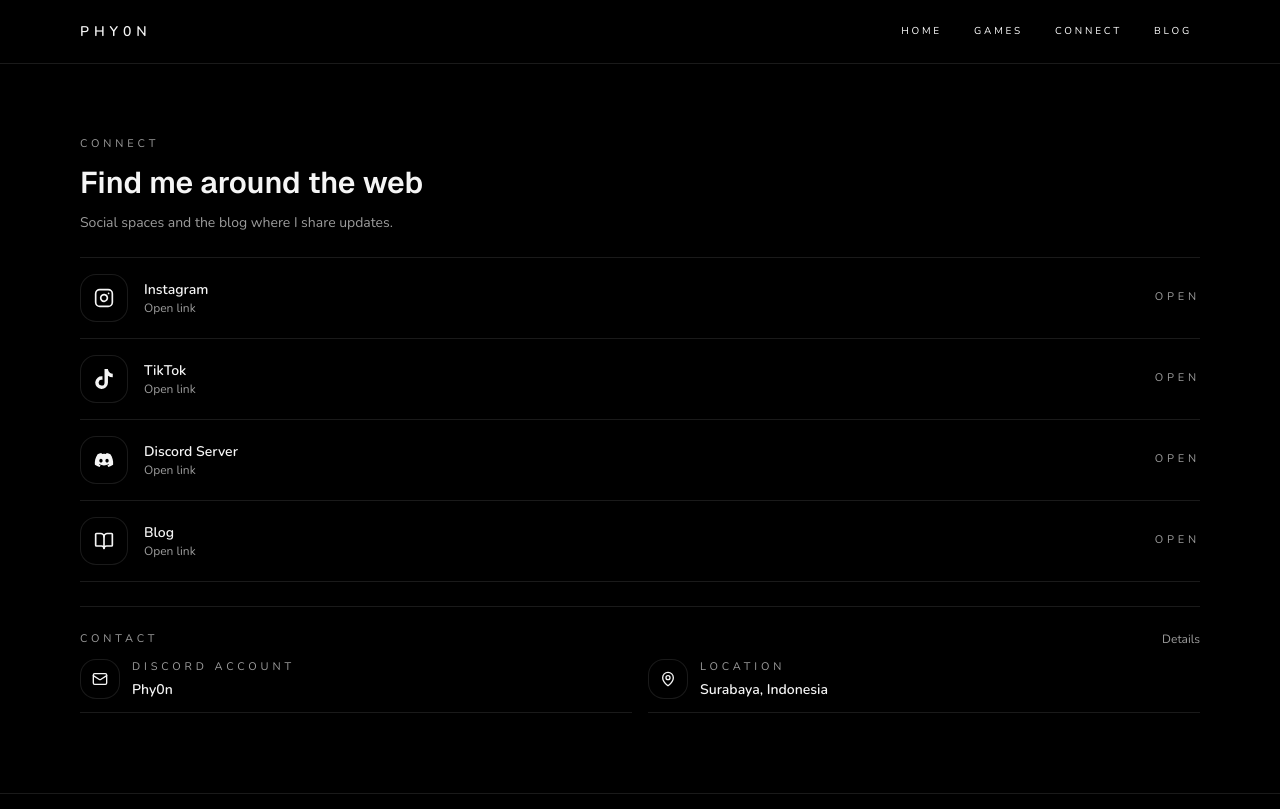
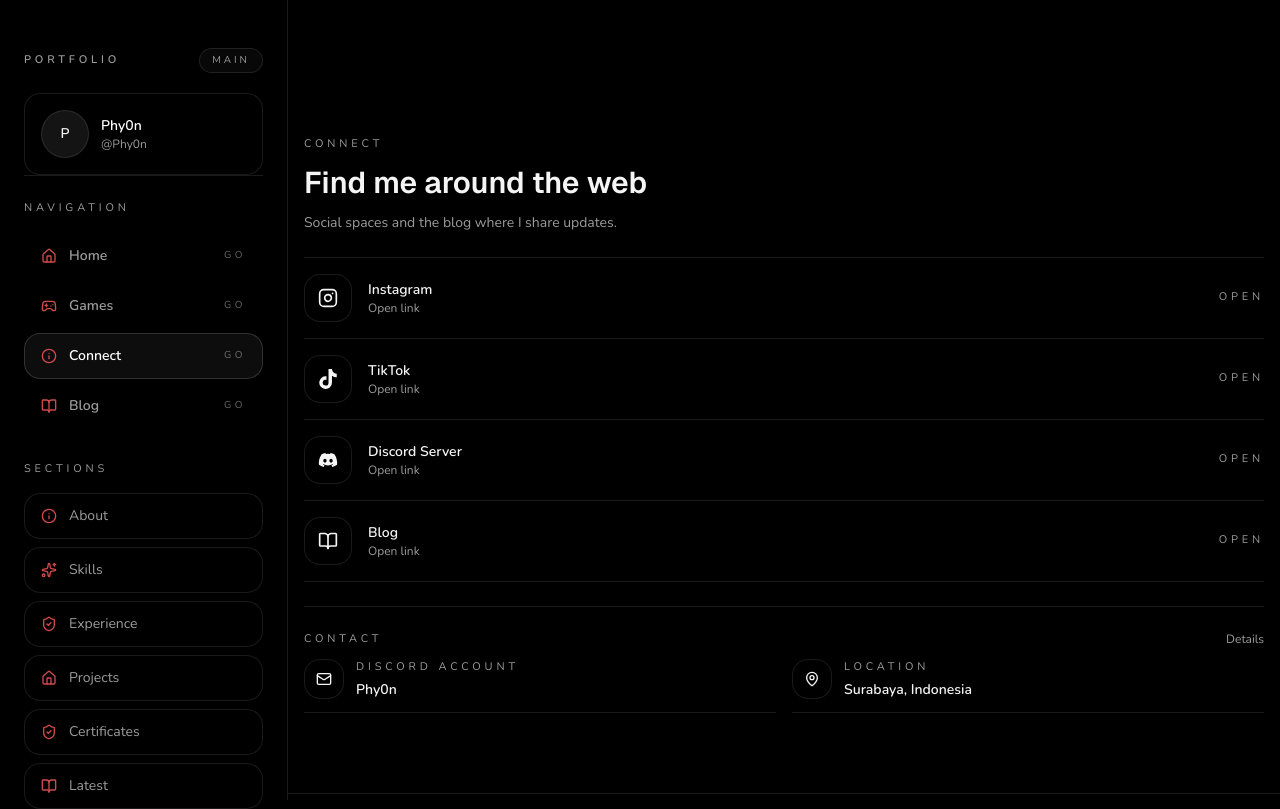
Before and after one commit to phy0n/website-portofolioV2, a Next.js app: page /connect in a window 1280 px wide. Shown: the top 809 px of the page. Built offline with nearby package versions, Linux system fonts and the light colour scheme.

Commit message:
Improve ui blog

```diff
--- /dev/null
+++ b/src/app/api/latest-blogs/route.ts
@@ -0,0 +1,99 @@
+import { NextResponse } from 'next/server';
+
+import blogsData from '@/data/blogs.json';
+import { createSupabaseServerClient, supabaseConfig } from '@/lib/supabase/server';
+
+export const revalidate = 30;
+
+type BlogPreview = {
+  id: string;
+  slug: string;
+  title: string;
+  excerpt: string;
+  date: string;
+  tags?: string[] | null;
+};
+
+const normalizePreview = (value: any): BlogPreview | null => {
+  const id = String(value?.id ?? '').trim();
+  const slug = String(value?.slug ?? '').trim();
+  const title = String(value?.title ?? '').trim();
+  const excerpt = String(value?.excerpt ?? '').trim();
+  const date = String(value?.date ?? '').trim();
+  const tags = Array.isArray(value?.tags) ? (value.tags as unknown[]).map((t) => String(t)) : null;
+
+  if (!id || !slug || !title || !excerpt || !date) return null;
+  return { id, slug, title, excerpt, date, tags };
+};
+
+const compareByDateDesc = (a: BlogPreview, b: BlogPreview) => {
+  const aTime = Date.parse(a.date);
+  const bTime = Date.parse(b.date);
+  if (!Number.isNaN(aTime) && !Number.isNaN(bTime)) return bTime - aTime;
+  return String(b.date).localeCompare(String(a.date));
+};
+
+export async function GET() {
+  try {
+    if (!supabaseConfig.url || !supabaseConfig.anonKey) {
+      const fallback = (blogsData as any[])
+        .filter((blog) => blog?.is_published !== false)
+        .map(normalizePreview)
+        .filter((blog): blog is BlogPreview => Boolean(blog))
+        .sort(compareByDateDesc)
+        .slice(0, 3);
+
+      return NextResponse.json(
+        { blogs: fallback },
+        { headers: { 'Cache-Control': 'public, max-age=30, stale-while-revalidate=120' } }
+      );
+    }
+
+    const supabase = await createSupabaseServerClient();
+    const { data, error } = await supabase
+      .from('blogs')
+      .select('id, slug, title, excerpt, date, tags, is_published')
+      .or('is_published.eq.true,is_published.is.null')
+      .order('date', { ascending: false })
+      .limit(3);
+
+    if (error || !data) {
+      const fallback = (blogsData as any[])
+        .filter((blog) => blog?.is_published !== false)
+        .map(normalizePreview)
+        .filter((blog): blog is BlogPreview => Boolean(blog))
+        .sort(compareByDateDesc)
+        .slice(0, 3);
+
+      return NextResponse.json(
+        { blogs: fallback },
+        { headers: { 'Cache-Control': 'public, max-age=30, stale-while-revalidate=120' } }
+      );
+    }
+
+    const blogs = data
+      .filter((blog) => (blog as any)?.is_published !== false)
+      .map(normalizePreview)
+      .filter((blog): blog is BlogPreview => Boolean(blog))
+      .sort(compareByDateDesc)
+      .slice(0, 3);
+
+    return NextResponse.json(
+      { blogs },
+      { headers: { 'Cache-Control': 'public, max-age=30, stale-while-revalidate=120' } }
+    );
+  } catch (error) {
+    console.error('Error fetching latest blogs:', error);
+    const fallback = (blogsData as any[])
+      .filter((blog) => blog?.is_published !== false)
+      .map(normalizePreview)
+      .filter((blog): blog is BlogPreview => Boolean(blog))
+      .sort(compareByDateDesc)
+      .slice(0, 3);
+
+    return NextResponse.json(
+      { blogs: fallback },
+      { headers: { 'Cache-Control': 'public, max-age=30, stale-while-revalidate=120' } }
+    );
+  }
+}
--- a/src/components/home/HomeClient.tsx
+++ b/src/components/home/HomeClient.tsx
@@ -45,13 +45,14 @@
   });
 };
 
-const latestBlogs = [...(blogsData as BlogPreview[])]
+const fallbackBlogs = [...(blogsData as BlogPreview[])]
   .sort((a, b) => b.date.localeCompare(a.date))
   .slice(0, 3);
 
 export default function HomeClient() {
   const [avatarUrl, setAvatarUrl] = useState<string | null>(null);
   const [discordStatus, setDiscordStatus] = useState<DiscordStatus | null>(null);
+  const [latestBlogs, setLatestBlogs] = useState<BlogPreview[]>(fallbackBlogs);
   const scopeRef = useRef<HTMLDivElement | null>(null);
 
   useEffect(() => {
@@ -86,15 +87,31 @@
       }
     };
 
+    const fetchLatestBlogs = async () => {
+      try {
+        const res = await fetch('/api/latest-blogs');
+        const data = await res.json();
+        const blogs = Array.isArray(data?.blogs) ? (data.blogs as BlogPreview[]) : null;
+        if (blogs && blogs.length) {
+          setLatestBlogs(blogs.slice(0, 3));
+        }
+      } catch (err) {
+        console.error('Failed to fetch latest blogs:', err);
+      }
+    };
+
     schedule(() => {
       fetchAvatar();
       fetchDiscordStatus();
+      fetchLatestBlogs();
     });
 
     const statusInterval = window.setInterval(fetchDiscordStatus, 30000);
+    const blogsInterval = window.setInterval(fetchLatestBlogs, 60000);
 
     return () => {
       clearInterval(statusInterval);
+      clearInterval(blogsInterval);
     };
   }, []);
 
@@ -230,9 +247,9 @@
               </div>
               <Link
                 href="/blog"
-                className="js-reveal text-[11px] uppercase tracking-[0.35em] text-[var(--home-muted)] transition hover:text-[var(--home-ink)]"
+                className="js-reveal inline-flex items-center rounded-full border border-white/10 bg-black/30 px-4 py-2 text-[11px] uppercase tracking-[0.35em] text-[var(--home-muted)] transition hover:border-white/20 hover:text-[var(--home-ink)]"
               >
-                View all
+                Lihat semua
               </Link>
             </div>
             <div className="divide-y divide-white/10 border-b border-white/10">
--- a/src/components/home/SiteShell.tsx
+++ b/src/components/home/SiteShell.tsx
@@ -2,14 +2,25 @@
 
 import React, { useEffect, useLayoutEffect, useRef, useState } from 'react';
 import Link from 'next/link';
-import { Menu, X } from 'lucide-react';
+import { usePathname } from 'next/navigation';
+import { BookOpen, Gamepad2, Home, Info, Menu, ShieldCheck, Sparkles, X } from 'lucide-react';
 import { gsap } from 'gsap';
+import Image from 'next/image';
 
 const NAV_LINKS = [
   { label: 'Home', href: '/' },
   { label: 'Games', href: '/games' },
   { label: 'Connect', href: '/connect' },
   { label: 'Blog', href: '/blog' },
+];
+
+const SECTION_LINKS = [
+  { label: 'About', href: '/#about', icon: Info },
+  { label: 'Skills', href: '/#skills', icon: Sparkles },
+  { label: 'Experience', href: '/#experience', icon: ShieldCheck },
+  { label: 'Projects', href: '/#projects', icon: Home },
+  { label: 'Certificates', href: '/#certificates', icon: ShieldCheck },
+  { label: 'Latest', href: '/#latest', icon: BookOpen },
 ];
 
 interface SiteShellProps {
@@ -19,8 +30,33 @@
 
 export default function SiteShell({ children, scopeRef }: SiteShellProps) {
   const [menuOpen, setMenuOpen] = useState(false);
+  const [sidebarAvatarUrl, setSidebarAvatarUrl] = useState<string | null>(null);
   const menuRef = useRef<HTMLDivElement | null>(null);
   const menuTimeline = useRef<gsap.core.Timeline | null>(null);
+  const pathname = usePathname();
+
+  useEffect(() => {
+    const schedule = (fn: () => void) => {
+      const w = window as unknown as { requestIdleCallback?: (cb: () => void, opts?: { timeout: number }) => number };
+      if (w.requestIdleCallback) {
+        w.requestIdleCallback(fn, { timeout: 1200 });
+      } else {
+        window.setTimeout(fn, 250);
+      }
+    };
+
+    const fetchAvatar = async () => {
+      try {
+        const res = await fetch('/api/discord-avatar');
+        const data = await res.json();
+        setSidebarAvatarUrl(data.avatarUrl || null);
+      } catch (err) {
+        console.error('Failed to fetch sidebar avatar:', err);
+      }
+    };
+
+    schedule(fetchAvatar);
+  }, []);
 
   useEffect(() => {
     if (!menuOpen) return;
@@ -68,7 +104,97 @@
   return (
     <div ref={scopeRef} className="home-portfolio min-h-screen bg-[var(--home-bg)] text-[var(--home-ink)] font-nunito">
       <div className="relative isolate">
-        <header className="js-nav fixed left-0 right-0 top-0 z-50 border-b border-white/10 bg-black/90 backdrop-blur">
+        {/* Desktop left sidebar */}
+        <aside className="js-nav fixed left-0 top-0 z-50 hidden h-screen w-72 flex-col border-r border-white/10 bg-black/85 backdrop-blur lg:flex">
+          <div className="px-6 pt-6">
+            <div className="mt-6 flex items-center justify-between">
+              <Link
+                href="/"
+                className="js-nav-logo text-[11px] font-semibold uppercase tracking-[0.35em] text-[var(--home-muted)] transition hover:text-[var(--home-ink)]">
+                Portfolio
+              </Link>
+              <span className="rounded-full border border-white/10 bg-white/[0.03] px-3 py-1 text-[10px] uppercase tracking-[0.3em] text-[var(--home-muted)]">
+                Main
+              </span>
+            </div>
+
+            <Link href="/" className="group flex items-center gap-3 rounded-2xl border border-white/10 bg-black/30 p-4 mt-5 transition hover:border-white/20">
+              <div className="relative h-12 w-12 shrink-0 overflow-hidden rounded-full border border-white/10 bg-[var(--home-soft)]">
+                {sidebarAvatarUrl ? (
+                  <Image src={sidebarAvatarUrl} alt="Profile avatar" fill sizes="48px" className="object-cover" />
+                ) : (
+                  <div className="flex h-full w-full items-center justify-center text-sm font-semibold text-[var(--home-ink)]">
+                    P
+                  </div>
+                )}
+              </div>
+              <div className="min-w-0">
+                <p className="truncate text-sm font-semibold text-white transition group-hover:text-white">Phy0n</p>
+                <p className="truncate text-xs text-[var(--home-muted)]">@Phy0n</p>
+              </div>
+            </Link>
+
+            <div className="border-t border-white/10">
+              <div className="mt-6">
+                <p className="text-[11px] uppercase tracking-[0.35em] text-[var(--home-muted)]">Navigation</p>
+                <nav className="mt-4 space-y-1" aria-label="Primary">
+                  {NAV_LINKS.map((item) => {
+                    const isActive = item.href === '/' ? pathname === '/' : pathname?.startsWith(item.href);
+                    const Icon = item.href === '/'
+                      ? Home
+                      : item.href === '/games'
+                        ? Gamepad2
+                        : item.href === '/connect'
+                          ? Info
+                          : BookOpen;
+
+                    return (
+                      <Link
+                        key={item.href}
+                        href={item.href}
+                        className={[
+                          'js-nav-item group flex items-center justify-between rounded-2xl border px-4 py-3 transition',
+                          isActive
+                            ? 'border-white/15 bg-white/[0.05] text-white'
+                            : 'border-transparent bg-transparent text-[var(--home-muted)] hover:border-white/10 hover:bg-white/[0.03] hover:text-white',
+                        ].join(' ')}>
+                        <span className="flex items-center gap-3 text-sm font-semibold">
+                          <Icon className="h-4 w-4 text-[var(--home-accent)]" />
+                          {item.label}
+                        </span>
+                        <span className="text-[10px] uppercase tracking-[0.35em] text-white/40 transition group-hover:text-white/60">
+                          Go
+                        </span>
+                      </Link>
+                    );
+                  })}
+                </nav>
+              </div>
+            </div>
+          </div>
+
+          <div className="mt-8 px-6">
+            <p className="text-[11px] uppercase tracking-[0.35em] text-[var(--home-muted)]">Sections</p>
+            <div className="mt-4 grid gap-2">
+              {SECTION_LINKS.map((item) => {
+                const Icon = item.icon;
+                return (
+                  <a
+                    key={item.href}
+                    href={item.href}
+                    className="flex items-center gap-3 rounded-2xl border border-white/10 bg-black/30 px-4 py-3 text-sm text-[var(--home-muted)] transition hover:border-white/20 hover:text-white"
+                  >
+                    <Icon className="h-4 w-4 text-[var(--home-accent)]" />
+                    {item.label}
+                  </a>
+                );
+              })}
+            </div>
+          </div>
+        </aside>
+
+        {/* Mobile top navbar */}
+        <header className="js-nav fixed left-0 right-0 top-0 z-50 border-b border-white/10 bg-black/90 backdrop-blur lg:hidden">
           <div className="mx-auto flex max-w-6xl items-center justify-between gap-4 px-4 py-4 lg:py-5">
             <Link
               href="/"
@@ -103,6 +229,7 @@
           </div>
         </header>
 
+        <div className="lg:pl-72">
         <div
           ref={menuRef}
           className="fixed inset-0 z-[60] bg-black/95 backdrop-blur opacity-0 invisible"
@@ -152,6 +279,7 @@
             </p>
           </div>
         </footer>
+        </div>
       </div>
     </div>
   );
```
